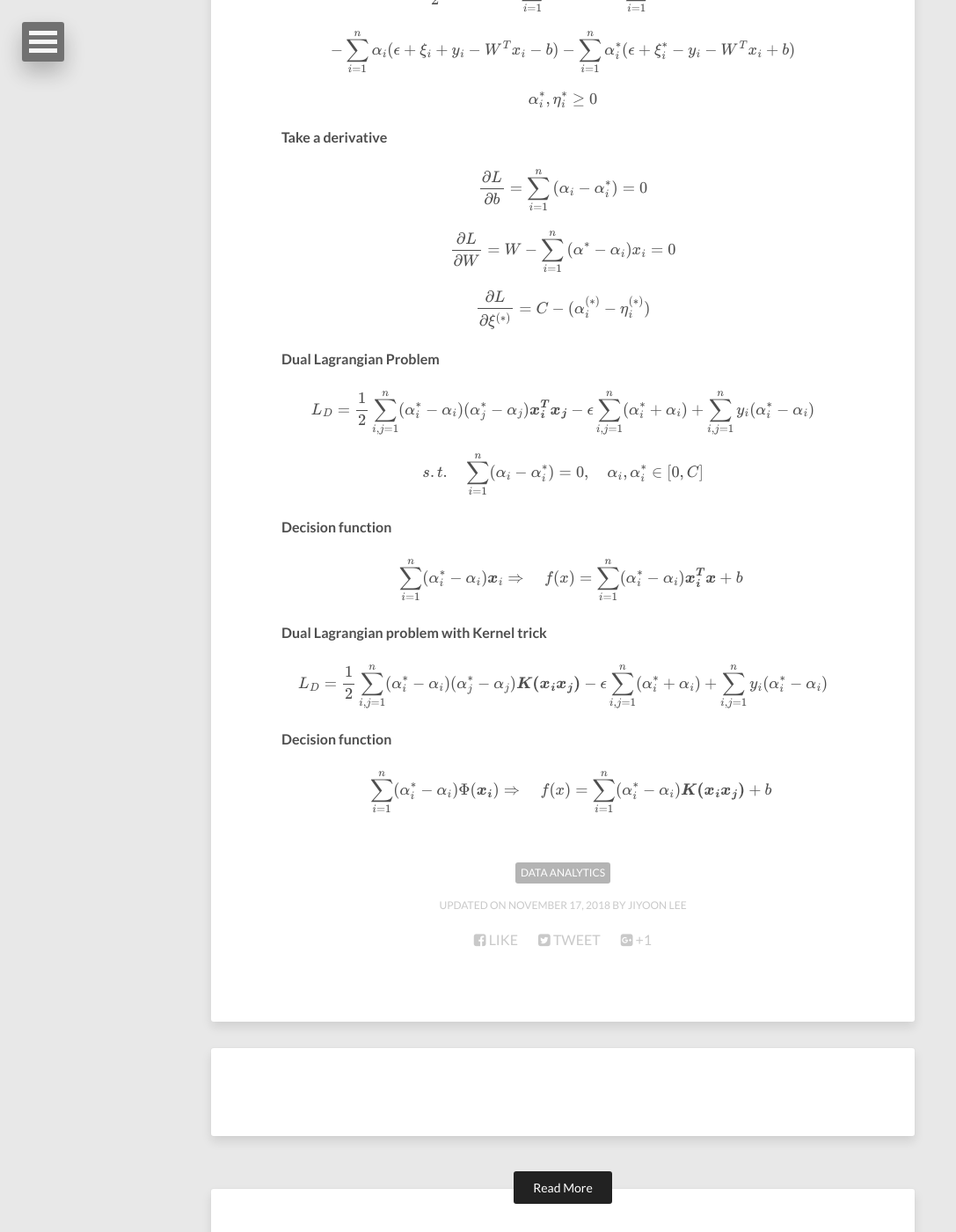
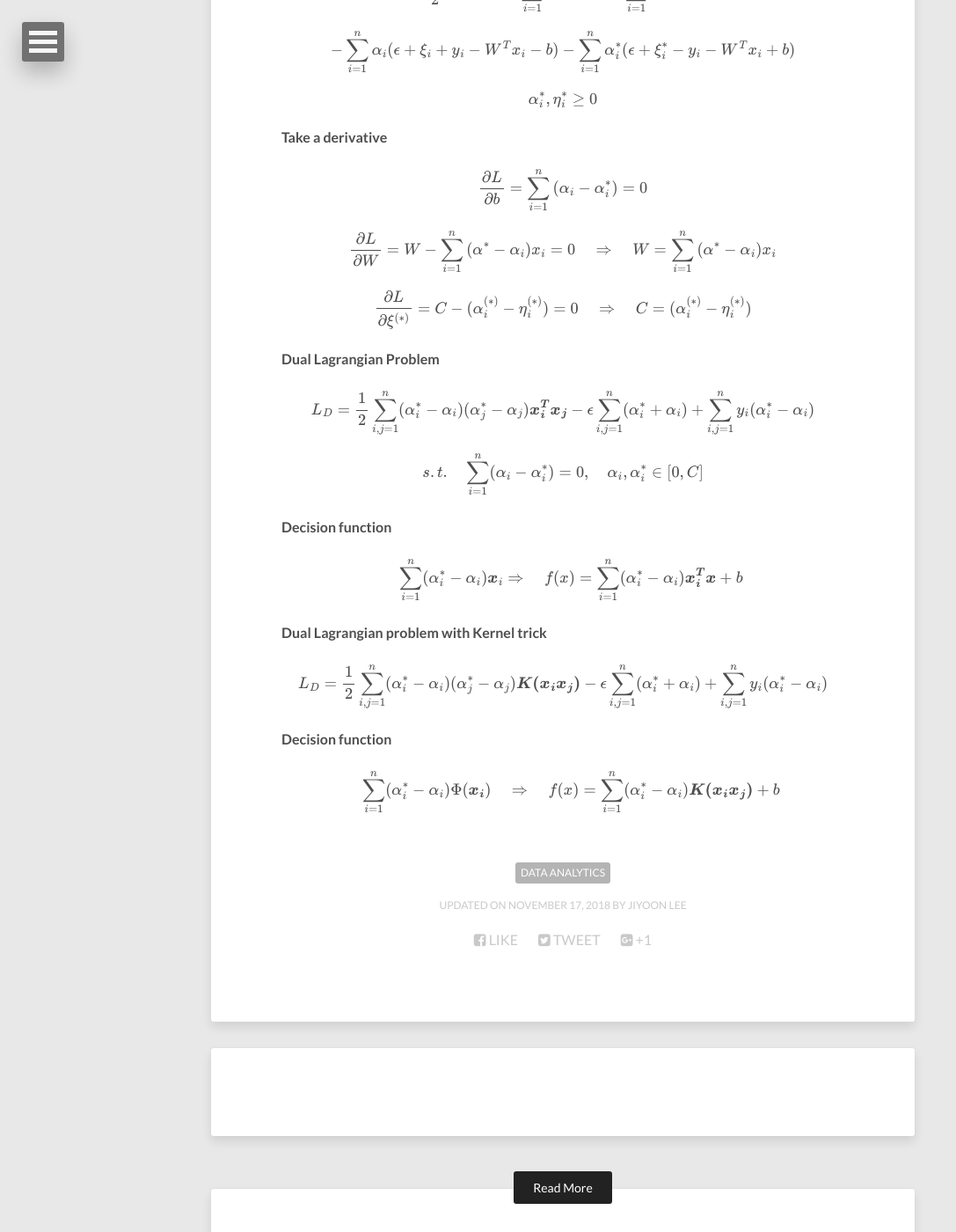
Before and after one commit to leejiyoon52/leejiyoon52.github.io, a Jekyll site: the page built from _posts/2018-11-17-Support-Vecter-Regression.md, in a window 1280 px wide and 1400 px high, scrolled down 6706 px. Shown: the whole window at 88% size, without its empty margins (0-1087 px from the left). Built offline with Jekyll 4.4.1, drawn with Linux system fonts in a browser that asks for light colours; nearby versions of some CDN libraries; formulas are drawn with MathJax 3; comment, search, counter and statistics services are not loaded; some of the changed text lies outside the part shown.

Commit message:
Update 2018-11-17-Support-Vecter-Regression.md

```diff
--- a/_posts/2018-11-17-Support-Vecter-Regression.md
+++ b/_posts/2018-11-17-Support-Vecter-Regression.md
@@ -246,12 +251,12 @@ $$
 
 
 $$
-\frac { \partial L }{ \partial W }= W - \sum_{ i=1 }^{ n }{ ({ \alpha }^{ * }-{ \alpha }_{ i })x_i} = 0
+\frac { \partial L }{ \partial W }= W - \sum_{ i=1 }^{ n }{ ({ \alpha }^{ * }-{ \alpha }_{ i })x_i} = 0 \quad \Rightarrow \quad  W = \sum_{ i=1 }^{ n }{ ({ \alpha }^{ * }-{ \alpha }_{ i })x_i}
 $$
 
 
 $$
-\frac { \partial L }{ \partial \xi^{( * )} }= C - ({ \alpha }_{i}^{( * )}-{ \eta }_{ i }^{( * )})
+\frac { \partial L }{ \partial \xi^{( * )} }= C - ({ \alpha }_{i}^{( * )}-{ \eta }_{ i }^{( * )}) = 0 \quad \Rightarrow \quad C = ({ \alpha }_{i}^{( * )}-{ \eta }_{ i }^{( * )})
 $$
 
 
@@ -287,5 +292,5 @@ $$
 
 
 $$
-  \quad  \sum_{ i=1 }^{ n }({ \alpha }_{ i }^{ * }-{ \alpha }_{ i })\Phi(\boldsymbol{x_{ i }}) \Rightarrow \quad f(x)=\sum_{ i=1 }^{ n }({ \alpha }_{ i }^{ * }-{ \alpha }_{ i })\boldsymbol{K(x_{ i }x_{ j })} + b
+  \quad  \sum_{ i=1 }^{ n }({ \alpha }_{ i }^{ * }-{ \alpha }_{ i })\Phi(\boldsymbol{x_{ i }}) \quad \Rightarrow \quad f(x)=\sum_{ i=1 }^{ n }({ \alpha }_{ i }^{ * }-{ \alpha }_{ i })\boldsymbol{K(x_{ i }x_{ j })} + b
 $$
```
Also changed, not shown: other parts of _posts/2018-11-17-Support-Vecter-Regression.md (+6 -1 lines).
